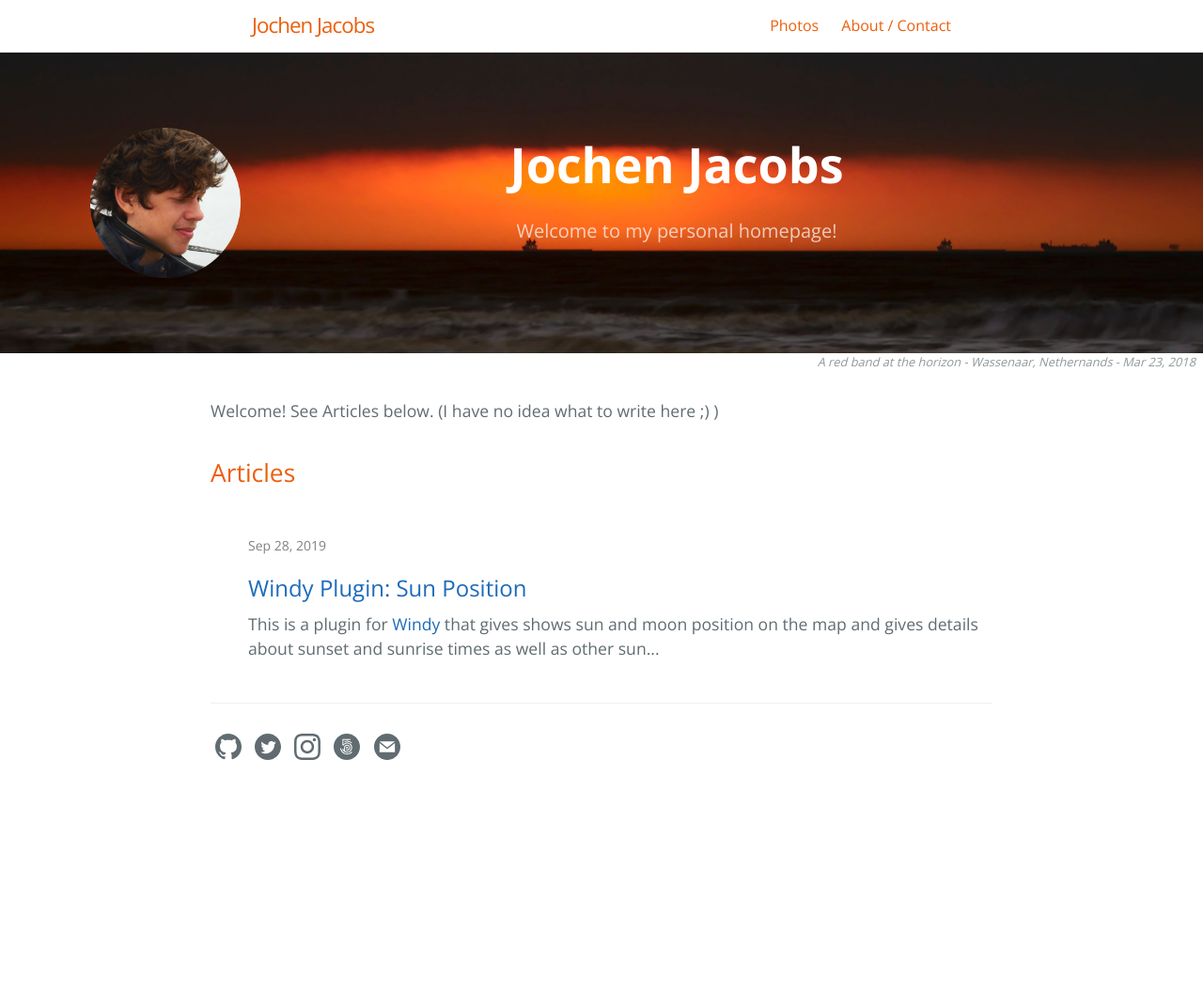
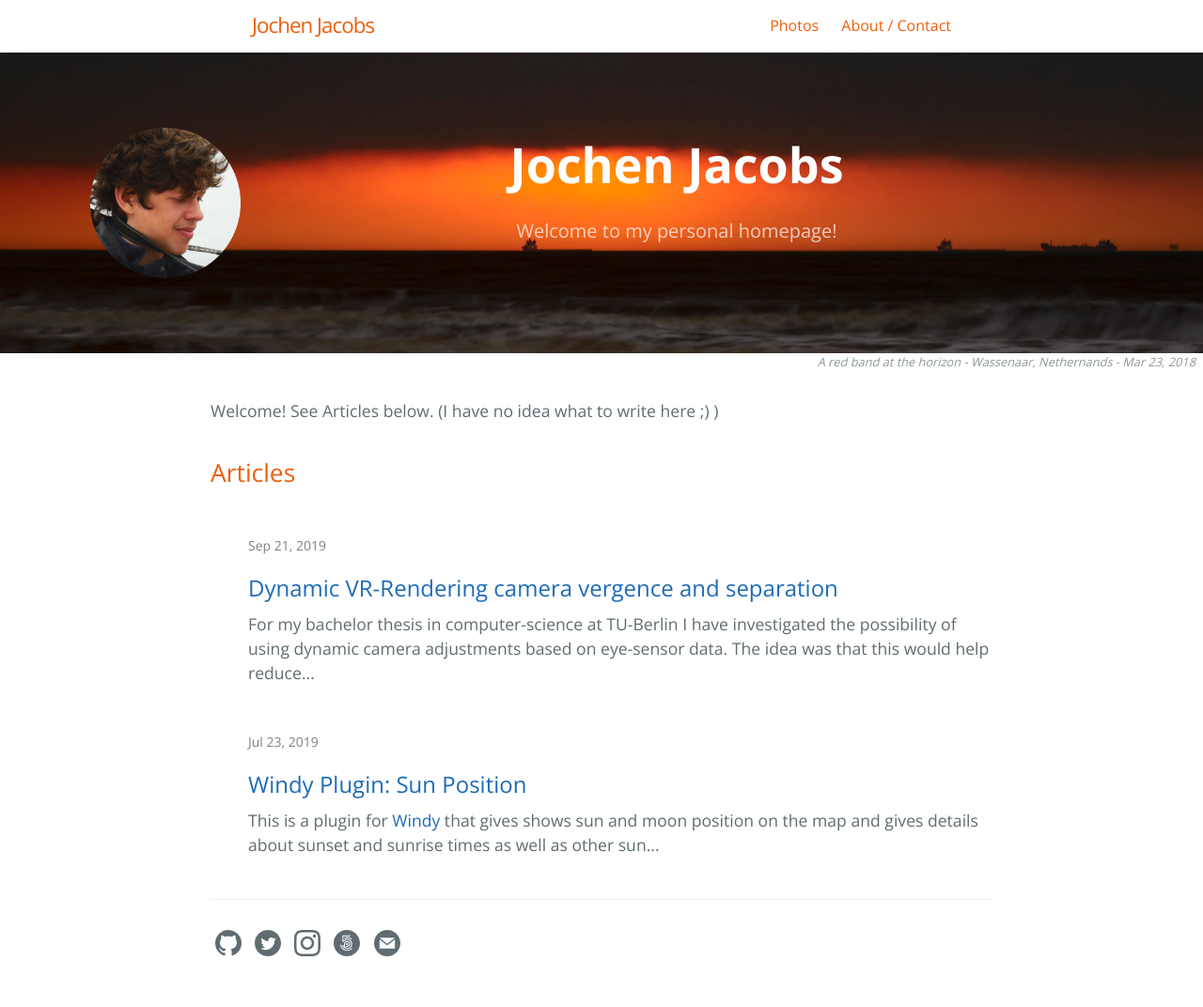
Before and after one commit to jacobsjo/jochenjacobs.eu, a Jekyll site: the page built from index.md, in a window 1280 px wide. Shown: the whole page at 94% size. Built offline with Jekyll 4.4.1, drawn with Linux system fonts in a browser that asks for light colours; before the commit the page ends 900 px from its top, so only the background shows below that; part of the change alters nothing that is shown.

Commit message:
Keep it simple post, changed date of windy-plugin post

```diff
--- a/_layouts/default.html
+++ b/_layouts/default.html
@@ -67,7 +67,7 @@
         {% if page.header_bg %}
         {% assign header_bg = page.header_bg | escape  %}
         {% else %}
-        {% assign header_bg = 'assets/pictures/header.jpg' | escape  %}
+        {% assign header_bg = '/assets/pictures/header.jpg' | escape  %}
         {% endif %}
 
         {% if page.header_color %}
--- /dev/null
+++ b/_posts/2019-09-21-keep-it-simple.md
@@ -0,0 +1,37 @@
+---
+layout: post
+title: "Dynamic VR-Rendering camera vergence and separation"
+tagline: "TAP 2019 Paper and Bachelor Thesis"
+categories: project
+author: "Jochen Jacobs"
+---
+For my bachelor thesis in computer-science at TU-Berlin I have investigated the possibility of using dynamic camera adjustments based on eye-sensor data. The idea was that this would help reduce the [Vergence-Accommodation-Confluct](https://medium.com/vrinflux-dot-com/vergence-accommodation-conflict-is-a-bitch-here-s-how-to-design-around-it-87dab1a7d9ba). However I found that this method does not work - possibly because of added nausea from the movement of the camera or wrong eye sensor data.
+
+![Adjustment Methods](/assets/blog_assets/keep-it-simple/adjustments.jpg)
+
+There is also a paper that developed from this research, presented at ACM SAP 2019 and published in ACM TAP 2019. You can find both the paper and the bachelor thesis below.
+
+## Keep It Simple: Depth-based Dynamic Adjustment of Rendering for Head-mounted Displays Decreases Visual Comfort
+Jochen Jacobs, Xi Wand and Mark Alexa - TU-Berlin - Published in TAP 2019, September 2019, Issue 3 (Special Issue on SAP 2019)
+
+DOI: [10.1145/3353902](https://doi.org/10.1145/3353902)
+
+PDF: [here](/assets/blog_assets/keep-it-simple/keepitsimple.pdf)
+
+#### Abstract
+
+Head-mounted displays cause discomfort. This is commonly attributed to conflicting depth cues, most prominently between vergence, which is consistent with object depth, and accommodation, which is adjusted to the near eye displays.
+
+It is possible to adjust the camera parameters, specifically interocular distance and vergence angles, for rendering the virtual environment to minimize this conflict. This requires dynamic adjustment of the parameters based on object depth. In an experiment based on a visual search task, we evaluate how dynamic adjustment affects visual comfort compared to fixed camera parameters. We collect objective as well as subjective data. Results show that dynamic adjustment decreases common objective measures of visual comfort such as pupil diameter and blink rate by a statistically significant margin. The subjective evaluation of categories such as fatigue or eye irritation shows a similar trend but was inconclusive. This suggests that rendering with fixed camera parameters is the better choice for head-mounted displays, at least in scenarios similar to the ones used here.
+
+## Bachelor Thesis: Dynamic Control of Interocular Distance and Vergence Angle in Rendering for Head-Mounted Stereo Displays
+Jochen Jacobs - Jul 05, 2019
+
+PDF: [here](/assets/blog_assets/keep-it-simple/BachelorThesis.pdf)
+
+#### Abstract
+In recent years, head-mounted displays have become increasingly popular. However, the well known vergence-accommodation conflict causes significant amount of discomfort. Some research has proposed to dynamically adjust the rendering to change the eye vergence needed for the currently focused object to match the accommodation.
+
+This thesis uses camera vergence and separation to change the eye vergence based on the users gaze. To determine the gaze depth, a probabilistic algorithm is proposed that uses both measured eye-convergence and scene geometry. An experiment is conducted to determine whether the dynamic vergence and separation changes reduce fatigue. Fatigue is measured objectively (pupil diameter, pupil diameter variance, eye movement speed, blink rate, and reaction time) and subjectively using a questionnaire. The experiment is also used to evaluate the quality of the depth estimation algorithm.
+
+Results show, that the output of the proposed algorithm to estimate the eye vergence depth is better than simple raycasting and ray intersection algorithms. However the objective evaluation of the adjustment method shows that it does not help reduce fatigue but in fact increases discomfort. The subjective evaluation was inconclusive but trends go into the same direction.
```
Also changed, not shown: _posts/2019-07-23-windy-plugin-sun-position.md (renamed from _posts/2019-09-28-windy-plugin-sun-position.md), assets/blog_assets/keep-it-simple/adjustments.jpg (added), 3 other files.
